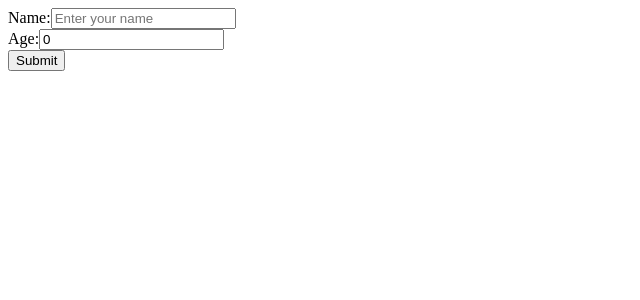
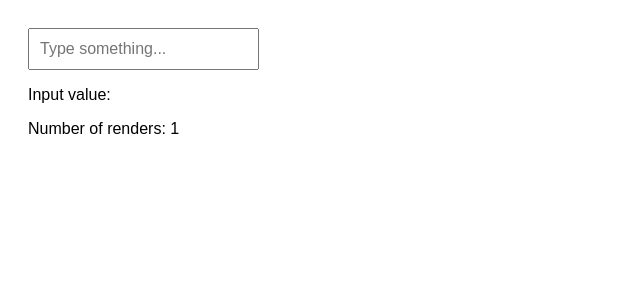
Before and after one commit to Saks34/React, a React (Create React App) app: page / in a window 1280 px wide. Shown: the top 300 px of the page, without its empty margins (0-640 px from the left). Built offline with nearby package versions, Linux system fonts and the light colour scheme.

Commit message:
modified:   src/App.js 	modified:   src/hook.js 	new file:   src/rendercount.js

```diff
--- a/src/App.js
+++ b/src/App.js
@@ -6,7 +6,7 @@ import React from 'react';
 // import NavBar from './navigation';
 // import Counter from './counter';
 // import Hook from './hook';
-import UserForm from './userform';
+import RenderCounter from './rendercount';
 
 
 
@@ -16,7 +16,7 @@ function App() {
         <>
         {/* <NavBar/>
         <Hero/> */}
-        <UserForm/>
+        <RenderCounter/>
         </>
   );
 }
--- a/src/hook.js
+++ b/src/hook.js
@@ -1,7 +1,11 @@
-import React,{useState} from "react";
+import React,{useEffect, useState} from "react";
 
 const Hook=()=>{
     const [count,setCount] = useState(200);
+
+     useEffect(()=>{
+        console.log(`you clicked ${count} times`);
+    },[count]);
 
     const Increment =()=>{
         setCount(count+1);
--- /dev/null
+++ b/src/rendercount.js
@@ -0,0 +1,26 @@
+import React, { useState, useEffect } from 'react';
+
+const RenderCounter = () => {
+  const [inputValue, setInputValue] = useState('');
+  const [renderCount, setRenderCount] = useState(0);
+
+  useEffect(() => {
+    setRenderCount(prevCount => prevCount + 1);
+  }, [inputValue]);
+
+  return (
+    <div style={{ padding: '20px', fontFamily: 'Arial' }}>
+      <input
+        type="text"
+        value={inputValue}
+        onChange={(e) => setInputValue(e.target.value)}
+        placeholder="Type something..."
+        style={{ padding: '10px', fontSize: '16px' }}
+      />
+      <p>Input value: {inputValue}</p>
+      <p>Number of renders: {renderCount}</p>
+    </div>
+  );
+};
+
+export default RenderCounter;
```
